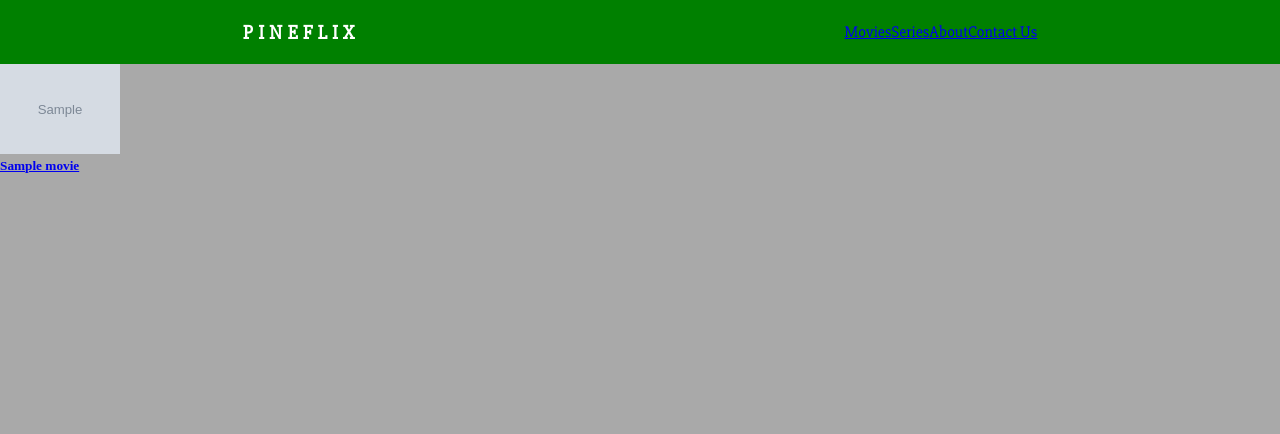
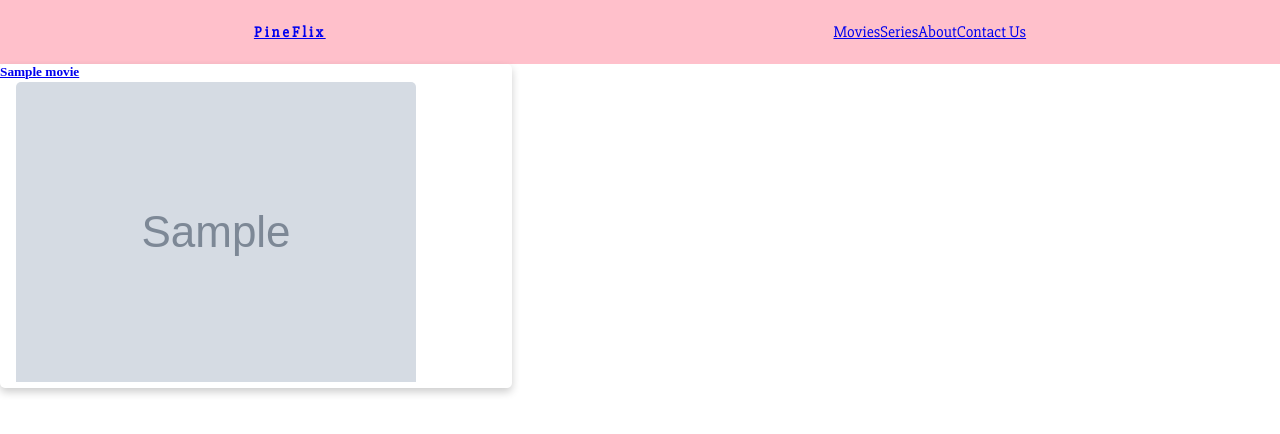
Before and after one commit to Sharjeel50/website-movie, a Flask app: template templates/Home.html in a window 1280 px wide. Shown: the top 434 px of the page. Run offline with Flask 2, Linux system fonts and the light colour scheme; the template is opened without the code that fills it: most values are stand-ins (such as "Sample title", 1, 10 or a date in 2020); grey boxes marked "Sample" are stand-in pictures.

Commit message:
Fixed json data, home needs css and links fixed

```diff
--- a/static/Css/Home.css
+++ b/static/Css/Home.css
@@ -1,12 +1,19 @@
-.Container {
-    float:left;
+.card {
+  box-shadow: 0 4px 8px 0 rgba(0,0,0,0.2);
+  transition: 0.3s;
+  height: 30%;
+  width: 40%;
+  border-radius: 5px;
 }
 
-.Container img {
-    width: 30%;
-    height: 30%;
+.card:hover {
+  box-shadow: 0 8px 16px 0 rgba(0,0,0,0.2);
 }
 
-body {
-  background-color: darkgrey;
+img {
+  border-radius: 5px 5px 0 0;
 }
+
+.container {
+  padding: 2px 16px;
+}
--- a/static/Css/base.css
+++ b/static/Css/base.css
@@ -9,15 +9,14 @@ nav {
   justify-content: space-around;
   align-items: center;
   min-height: 8vh;
-  background-color: green;
+  background-color: pink;
   font-family: 'Slabo 27px', serif;
 }
 
 .logo {
   color: white;
-  text-transform: uppercase;
-  letter-spacing: 5px;
-  font-size: 20px;
+  letter-spacing: 3px;
+  font-size: 15px;
 }
 
 .nav-links {
@@ -35,3 +34,7 @@ nav {
   text-decoration: none;
   letter-spacing: 2;
 }
+
+h4 {
+  text-decoration: none;
+}
--- a/templates/Home.html
+++ b/templates/Home.html
@@ -9,10 +9,21 @@
 {% block Body %}
   {% for movie in LoopMovies %}
     <div class="card">
-      <div class="Container">
+      <a href="Movie/{{ movie.ID }}"><h5> {{ movie.Title }} </h5></a>
+      <div class="container">
         <a href="Movie/{{ movie.ID }}"><img src= {{ movie.Image }}></a>
-        <a href="Movie/{{ movie.ID }}"><h5> {{ movie.Title }} </h5></a>
       </div>
     </div>
   {% endfor %}
+
+
+
+
+
+
+
+
+
+
+
 {% endblock %}
--- a/templates/Parent.html
+++ b/templates/Parent.html
@@ -11,7 +11,7 @@
   <body>
     <nav>
       <div class="logo">
-        <h4>PineFlix</h4>
+        <h4><a href="{{ url_for('Home') }}"> PineFlix </a></h4>
       </div>
       <ul class="nav-links">
         <li><a href="#">Movies</a></li>
```
Also changed, not shown: includes/data.py (+20 -20 lines), includes/test3.py (+9 -2 lines), templates/Movie.html (+8 -5 lines).
